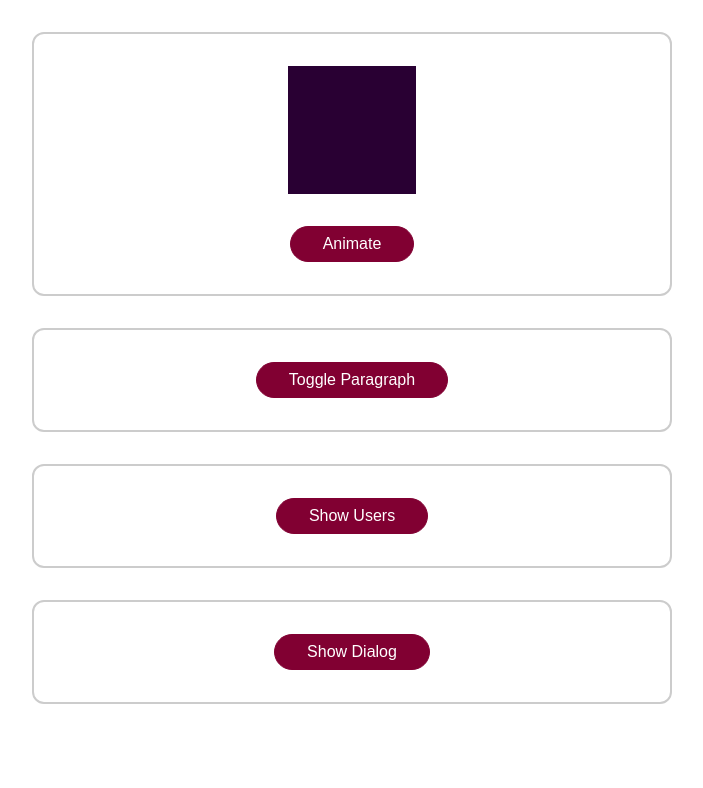
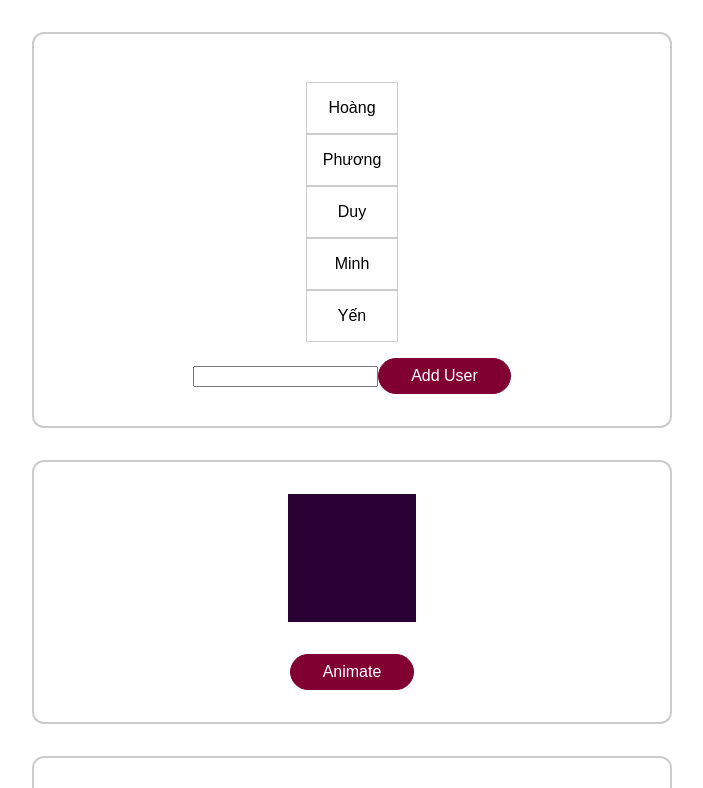
Before and after one commit to hoangunity/vue.js-Animations-and-Transitions, a Vue app: page / in a window 1280 px wide. Shown: the top 788 px of the page, without its empty margins (288-991 px from the left). Built offline with nearby package versions, Linux system fonts and the light colour scheme.

Commit message:
Getting Started with Animated Lists

```diff
--- a/src/App.vue
+++ b/src/App.vue
@@ -1,4 +1,7 @@
 <template>
+  <div class="container">
+    <users-list></users-list>
+  </div>
   <div class="container">
     <div class="block" :class="{ animate: animatedBlock }"></div>
     <button @click="animateBlock">Animate</button>
@@ -36,7 +39,12 @@
 </template>
 
 <script>
+import UsersList from './components/UsersList.vue';
+
 export default {
+  components: {
+    UsersList
+  },
   data() {
     return {
       animatedBlock: false,
--- /dev/null
+++ b/src/components/UsersList.vue
@@ -0,0 +1,50 @@
+<template>
+  <ul>
+    <li v-for="user in users" :key="user" @click="removeUser(user)">
+      {{ user }}
+    </li>
+  </ul>
+  <div>
+    <input type="text" ref="userNameInput" />
+    <button @click="addUser">Add User</button>
+  </div>
+</template>
+
+<script>
+export default {
+  data() {
+    return {
+      users: ['Hoàng', 'Phương', 'Duy', 'Minh', 'Yến']
+    };
+  },
+  methods: {
+    addUser() {
+      const enteredUserName = this.$refs.userNameInput.value;
+      this.users.unshift(enteredUserName);
+      this.$refs.userNameInput.value = '';
+    },
+    removeUser(user) {
+      this.users = this.users.filter(usr => usr !== user);
+    }
+  }
+};
+</script>
+
+<style scoped>
+ul {
+  list-style: none;
+  margin: 1rem 0;
+  padding: 0;
+}
+
+li {
+  border: 1px solid #ccc;
+  padding: 1rem;
+  text-align: center;
+  cursor: pointer;
+  transition: all 0.2s ease-in;
+}
+li:hover {
+  background-color: aqua;
+}
+</style>
```
